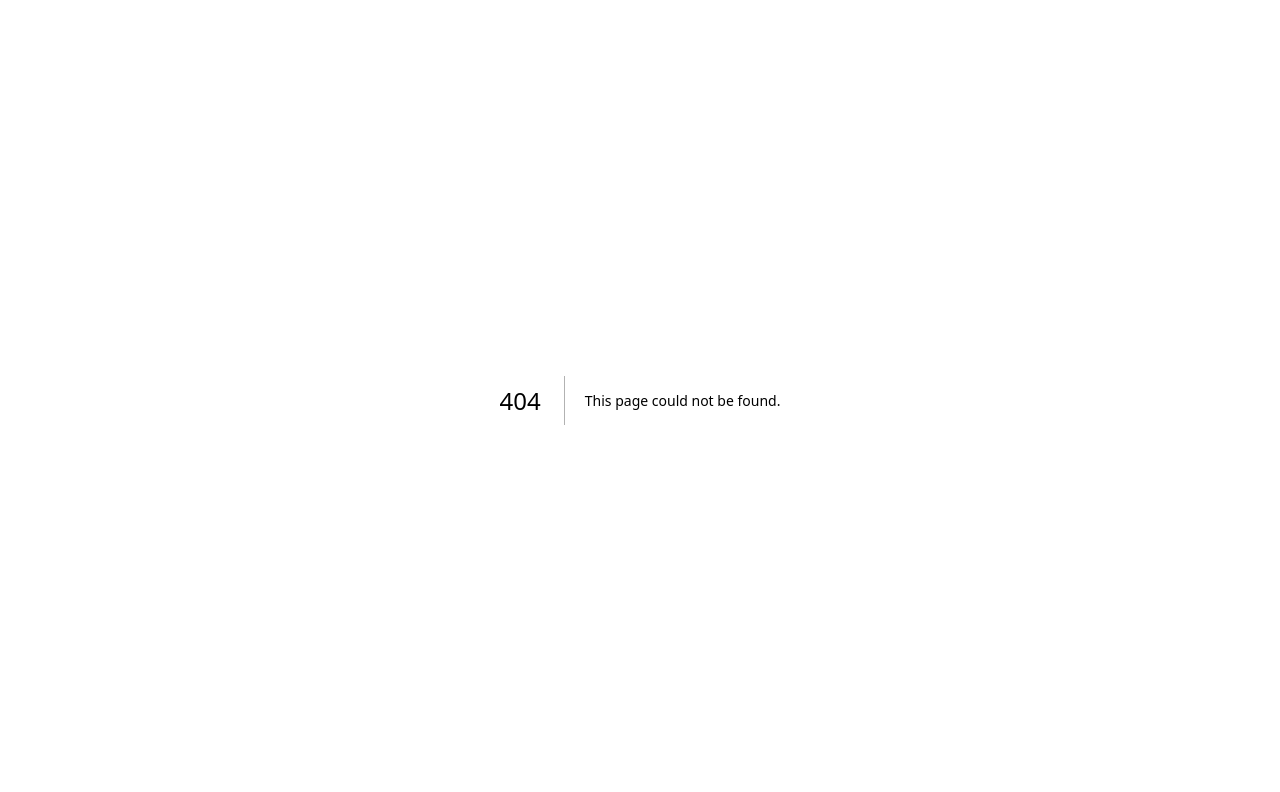
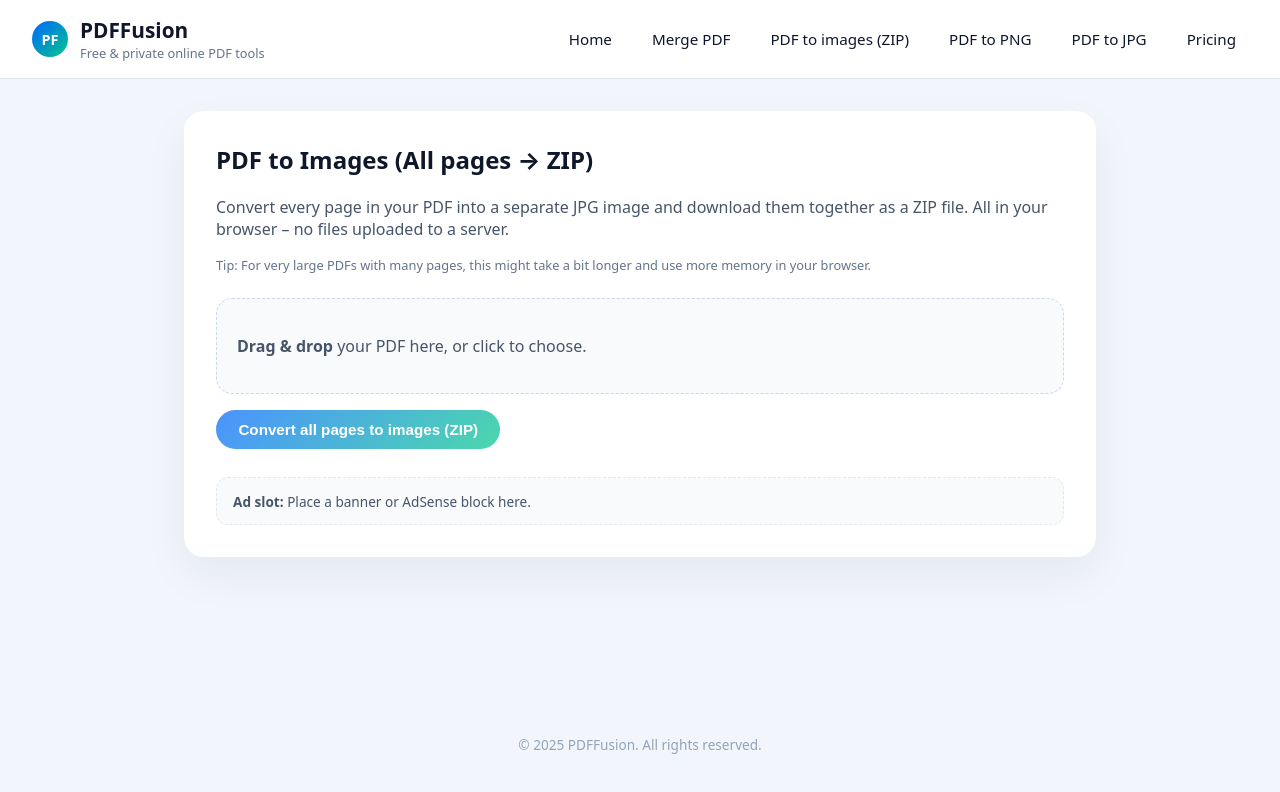
Before and after one commit to gsimbini/pdf-merge-site, a Next.js app: page /pdf-to-images in a window 1280 px wide. Before the commit this address had no page. Shown: the top 792 px of the page. Built offline with nearby package versions, Linux system fonts and the light colour scheme.

Commit message:
Add PDF to images (all pages to ZIP) tool

```diff
--- /dev/null
+++ b/pages/pdf-to-images.js
@@ -0,0 +1,264 @@
+// pages/pdf-to-images.js
+import Head from 'next/head';
+import Link from 'next/link';
+import { useState } from 'react';
+
+export default function PdfToImagesPage() {
+  const [file, setFile] = useState(null);
+  const [processing, setProcessing] = useState(false);
+  const [message, setMessage] = useState('');
+  const [progress, setProgress] = useState('');
+
+  function formatBytes(bytes) {
+    if (bytes === 0) return '0 B';
+    const k = 1024;
+    const sizes = ['B', 'KB', 'MB', 'GB'];
+    const i = Math.floor(Math.log(bytes) / Math.log(k));
+    return `${(bytes / Math.pow(k, i)).toFixed(2)} ${sizes[i]}`;
+  }
+
+  // Helper to wrap canvas.toBlob in a Promise
+  function canvasToBlob(canvas, type = 'image/jpeg', quality = 0.92) {
+    return new Promise((resolve, reject) => {
+      canvas.toBlob(
+        (blob) => {
+          if (!blob) {
+            reject(new Error('Failed to create blob from canvas'));
+          } else {
+            resolve(blob);
+          }
+        },
+        type,
+        quality
+      );
+    });
+  }
+
+  async function handleConvert() {
+    if (!file) {
+      setMessage('Please select a PDF first.');
+      return;
+    }
+
+    if (typeof window === 'undefined') {
+      setMessage('This feature only works in a browser.');
+      return;
+    }
+
+    const pdfjsLib = window.pdfjsLib;
+    const JSZip = window.JSZip;
+
+    if (!pdfjsLib) {
+      setMessage('PDF engine is still loading. Please wait and try again.');
+      return;
+    }
+    if (!JSZip) {
+      setMessage('ZIP engine is still loading. Please wait and try again.');
+      return;
+    }
+
+    try {
+      setProcessing(true);
+      setMessage('Loading PDF…');
+
+      pdfjsLib.GlobalWorkerOptions.workerSrc =
+        'https://cdnjs.cloudflare.com/ajax/libs/pdf.js/3.11.174/pdf.worker.min.js';
+
+      const arrayBuffer = await file.arrayBuffer();
+      const loadingTask = pdfjsLib.getDocument({ data: arrayBuffer });
+      const pdf = await loadingTask.promise;
+
+      const totalPages = pdf.numPages;
+      const zip = new JSZip();
+
+      const baseName = file.name.replace(/\.pdf$/i, '') || 'document';
+
+      for (let pageNum = 1; pageNum <= totalPages; pageNum++) {
+        setProgress(`Rendering page ${pageNum} of ${totalPages}…`);
+
+        const page = await pdf.getPage(pageNum);
+
+        const scale = 2; // Change for higher/lower resolution
+        const viewport = page.getViewport({ scale });
+
+        const canvas = document.createElement('canvas');
+        const context = canvas.getContext('2d');
+        canvas.width = viewport.width;
+        canvas.height = viewport.height;
+
+        const renderTask = page.render({
+          canvasContext: context,
+          viewport,
+        });
+
+        await renderTask.promise;
+
+        const blob = await canvasToBlob(canvas, 'image/jpeg', 0.95);
+        const arrayBufferImage = await blob.arrayBuffer();
+
+        const filename = `${baseName}-page-${pageNum}.jpg`;
+        zip.file(filename, arrayBufferImage);
+      }
+
+      setProgress('Building ZIP file…');
+
+      const zipBlob = await zip.generateAsync({ type: 'blob' });
+      const url = URL.createObjectURL(zipBlob);
+
+      const a = document.createElement('a');
+      a.href = url;
+      a.download = `${baseName}-pages.zip`;
+      document.body.appendChild(a);
+      a.click();
+      a.remove();
+      URL.revokeObjectURL(url);
+
+      setMessage(
+        `Done! Exported ${totalPages} page(s) as JPG images inside a ZIP file.`
+      );
+      setProgress('');
+    } catch (err) {
+      console.error(err);
+      setMessage(
+        'Something went wrong while converting pages. Very large or complex PDFs can sometimes cause issues in the browser.'
+      );
+      setProgress('');
+    } finally {
+      setProcessing(false);
+    }
+  }
+
+  return (
+    <>
+      <Head>
+        <title>PDF to Images (All Pages to ZIP) - PDFFusion</title>
+        <meta
+          name="description"
+          content="Convert every page of your PDF into JPG images and download them all together as a ZIP file."
+        />
+        {/* PDF.js from CDN */}
+        <script
+          src="https://cdnjs.cloudflare.com/ajax/libs/pdf.js/3.11.174/pdf.min.js"
+          integrity="sha512-tUEqXV2XNY0FTqLL0yxhiYzz0maDCpp1FDZVPBUl49SABLQUeak5ZrdlJVS8cpJbWilUoM1AXW+R9e32XbvA+Q=="
+          crossOrigin="anonymous"
+          referrerPolicy="no-referrer"
+        ></script>
+        {/* JSZip from CDN */}
+        <script
+          src="https://cdnjs.cloudflare.com/ajax/libs/jszip/3.10.1/jszip.min.js"
+          integrity="sha512-SZC4+Qo3EFR7LEuM04vPLxax3MEYsI9AQ2iJTWPT0oys6WDY5wrIacwBrSrU2AHuC2cHJ4Ruqp3T5p8U4HH1pg=="
+          crossOrigin="anonymous"
+          referrerPolicy="no-referrer"
+        ></script>
+      </Head>
+
+      <div className="page">
+        <header className="header">
+          <div className="brand">
+            <span className="logo-circle">PF</span>
+            <div>
+              <h1>PDFFusion</h1>
+              <p className="tagline">Free &amp; private online PDF tools</p>
+            </div>
+          </div>
+          <nav className="nav">
+            <Link href="/">Home</Link>
+            <Link href="/merge-pdf">Merge PDF</Link>
+            <Link href="/pdf-to-images">PDF to images (ZIP)</Link>
+            <Link href="/pdf-to-png">PDF to PNG</Link>
+            <Link href="/pdf-to-jpg">PDF to JPG</Link>
+            <Link href="/pricing">Pricing</Link>
+          </nav>
+        </header>
+
+        <main className="main">
+          <section className="tool-section">
+            <h2>PDF to Images (All pages → ZIP)</h2>
+            <p>
+              Convert every page in your PDF into a separate JPG image and
+              download them together as a ZIP file. All in your browser – no
+              files uploaded to a server.
+            </p>
+
+            <div className="hint" style={{ marginBottom: '0.75rem' }}>
+              Tip: For very large PDFs with many pages, this might take a bit
+              longer and use more memory in your browser.
+            </div>
+
+            <div
+              className="upload-box dropzone"
+              onDragOver={(e) => e.preventDefault()}
+              onDrop={(e) => {
+                e.preventDefault();
+                const f = e.dataTransfer.files?.[0];
+                if (f) {
+                  setFile(f);
+                  setMessage(`Selected: ${f.name} (${formatBytes(f.size)})`);
+                }
+              }}
+              onClick={() =>
+                document.getElementById('pdf-to-images-input')?.click()
+              }
+            >
+              <p>
+                <strong>Drag &amp; drop</strong> your PDF here, or click to
+                choose.
+              </p>
+              <input
+                id="pdf-to-images-input"
+                type="file"
+                accept="application/pdf"
+                style={{ display: 'none' }}
+                onChange={(e) => {
+                  const f = e.target.files?.[0];
+                  if (f) {
+                    setFile(f);
+                    setMessage(
+                      `Selected: ${f.name} (${formatBytes(f.size)})`
+                    );
+                  }
+                }}
+              />
+              {file && (
+                <ul className="file-list">
+                  <li>{file.name}</li>
+                </ul>
+              )}
+            </div>
+
+            <button
+              className="primary-btn"
+              onClick={handleConvert}
+              disabled={!file || processing}
+              style={{ marginTop: '1rem' }}
+            >
+              {processing
+                ? 'Converting all pages…'
+                : 'Convert all pages to images (ZIP)'}
+            </button>
+
+            {message && (
+              <p className="hint" style={{ marginTop: '0.75rem' }}>
+                {message}
+              </p>
+            )}
+
+            {progress && (
+              <p className="hint" style={{ marginTop: '0.25rem' }}>
+                {progress}
+              </p>
+            )}
+
+            <div className="ad-slot">
+              <strong>Ad slot:</strong> Place a banner or AdSense block here.
+            </div>
+          </section>
+        </main>
+
+        <footer className="footer">
+          <p>© {new Date().getFullYear()} PDFFusion. All rights reserved.</p>
+        </footer>
+      </div>
+    </>
+  );
+}
```
